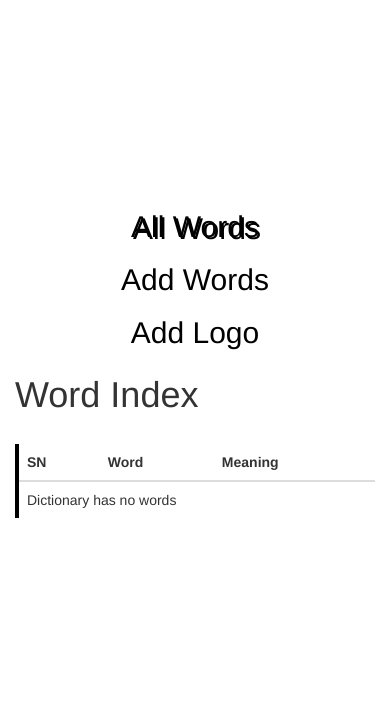
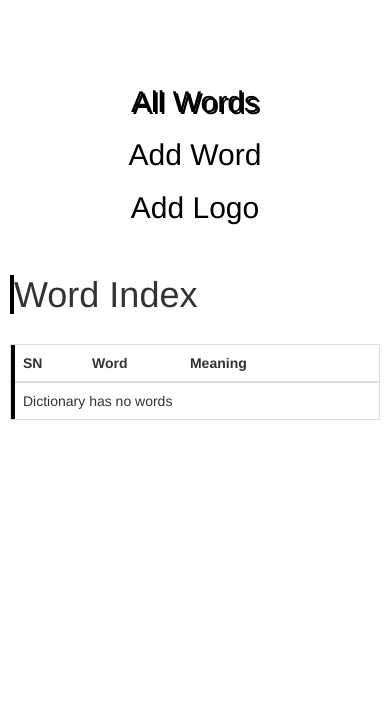
Before and after one commit to nonso-uj/dictionary, a Flask app: page /dashboard in a window 390 px wide. Shown: the part 54-759 px from the top of the page. Run offline with Flask 2, Linux system fonts and the light colour scheme; data that the repository does not hold is empty; some libraries are stand-ins or nearby versions.

Commit message:
mobile responsive additions

```diff
--- a/app.py
+++ b/app.py
@@ -10,7 +10,6 @@ from decouple import config
 app = Flask(__name__)
 app.wsgi_app = WhiteNoise(app.wsgi_app, root="static/")
 app.secret_key = config('SECRET_KEY')
-
 
 
 def get_db_connection():
@@ -154,6 +153,7 @@ def add_logo():
   return 'Success'
 
 
+# DEBUG = config('DEBUG', cast=bool)
 
 if __name__ == "__main__":
-  app.run()
+  app.run(debug = config('DEBUG', cast=bool))
--- a/requirements.txt
+++ b/requirements.txt
@@ -27,8 +27,6 @@ python-decouple==3.6
 python-dotenv==0.20.0
 pytz==2022.1
 requests==2.28.0
-s3transfer==0.6.0
-schedule==1.1.0
 six==1.16.0
 sqlparse==0.4.2
 typing_extensions==4.2.0
--- a/static/css/style.css
+++ b/static/css/style.css
@@ -27,9 +27,6 @@ body {
 /* .row{
 } */
 
-#pad{
-  padding-top: 8rem;
-}
 
 #first{
   background-color: #beb7ff;
@@ -56,10 +53,15 @@ label{
   margin: auto;
   margin-top: 15rem;
 }
+
 /* #submitWord{} */
 
 #ttl{
   margin-bottom: 3rem;
+  /* text-decoration: underline #000000 1px; */
+  border: solid;
+  border-color: #000000;
+  border-width: 0px 0px 0px 4px;
 }
 
 #move{
@@ -67,7 +69,7 @@ label{
 }
 
 #clicks{
-  padding-top: 16rem;
+  padding-top: 4rem;
   /* border: solid;
   border-color: #000000;
   border-width: 0px 4px 0px 0px; */
@@ -107,3 +109,41 @@ label{
   width: 30px;
   height: auto;
 }
+
+#home-img{
+  display: inline-block;
+}
+
+.cover{
+  margin: 2rem 1rem;
+  padding-bottom: 3rem;
+}
+
+.word-meaning{
+  white-space: normal !important;
+  /* word-wrap: break-word; */
+}
+
+#word-tbl{
+  padding-left: 0 !important;
+  padding-right: 0 !important;
+}
+
+#pad{
+  padding-top: 8rem;
+}
+
+@media (max-width: 768px){
+  #home-img{
+    display: none;
+  }
+
+  #clicks{
+    padding-top: 1.5rem;
+    padding-bottom: 1.5rem;
+  }
+
+  #pad{
+    padding-top: 2rem;
+  }
+}
--- a/templates/base.html
+++ b/templates/base.html
@@ -1,7 +1,10 @@
 <!DOCTYPE html>
 <html>
   <head>
-    <meta http-equiv="content-type" content="text/html; charset=utf-8" />
+    <!-- <meta http-equiv="content-type" content="text/html; charset=utf-8" /> -->
+    <meta charset="UTF-8">
+    <meta http-equiv="X-UA-Compatible" content="IE=edge">
+    <meta name="viewport" content="width=device-width, initial-scale=1.0">
 
     <link rel="stylesheet" href="{{ url_for('static', filename='css/bootstrap.css') }}" type="text/css"/>
 
@@ -68,8 +71,13 @@
       </div>
     </nav>
 
-    {% block content %}
-    {% endblock %}
+    <div class="cover">
+
+      {% block content %}
+      {% endblock %}
+
+    </div>
+
 
     <footer class="footer bg-dark">
       <div class="container">
--- a/templates/dashboard.html
+++ b/templates/dashboard.html
@@ -19,7 +19,7 @@ class = "active"
 
     <div id="clicks" class="col-12 col-md-4">
         <a href="#" class="side-active" id="uno"> All Words</a>
-        <a href="#" id="deux">Add Words</a>
+        <a href="#" id="deux">Add Word</a>
 
         <form action="javascript:0" id="word-form">
 
@@ -31,11 +31,14 @@ class = "active"
           <div class="form-group">
             <label for="meaning">Meaning: </label>
             <textarea name="meaning" id="meaning" class="form-control" cols="10" rows="6" placeholder="Input the meaning of the word here"></textarea>
+          </div>
 
-            <button id="submit" type="submit" class="btn btn-lg btn-primary btn-block">Submit</button>
+          <div class="form-group">
+            <button id="submit" type="submit" class="btn btn-lg btn-primary">Submit</button>
 
-            <button type="button" id="cancel" class="btn btn-lg btn-warning btn-block">Cancel</button>
+            <button type="button" id="cancel" class="btn btn-lg btn-warning">Cancel</button>
           </div>
+
 
         </form>
 
@@ -49,9 +52,9 @@ class = "active"
               <input type="file" class="form-control" name="logo" id="logo" accept="image/*" required>
             </div>
             <div class="form-group">
-              <button id="submit" type="submit" class="btn btn-lg btn-primary btn-block">Submit</button>
+              <button id="submit" type="submit" class="btn btn-lg btn-primary">Submit</button>
 
-              <button type="button" id="logo-cancel" class="btn btn-lg btn-warning btn-block">Cancel</button>
+              <button type="button" id="logo-cancel" class="btn btn-lg btn-warning">Cancel</button>
             </div>
           </form>
         </div>
@@ -60,20 +63,23 @@ class = "active"
 
 
 
-    <div class="col-12 col-md-8">
+    <div class="col-12 col-md-8" id="word-tbl">
       <h1 id="ttl">Word Index</h1>
+      <div class="table-responsive w-100">
         <table class="table" id="tbl">
           <thead>
             <th scope="col">SN</th>
             <th scope="col">Word</th>
             <th scope="col">Meaning</th>
+            <th></th>
+            <th></th>
           </thead>
           <tbody>
             {% for word in words %}
             <tr>
               <td> {{ loop.index }} </td>
               <td class="word-word">{{ word[1] }}</td>
-            <td class="word-meaning">{{ word[2] }}</td>
+              <td class="word-meaning" colspan="4">{{ word[2] }}</td>
 
               <form action="javascript:0" class="update-form">
                 <td class="edit-word">
@@ -110,6 +116,7 @@ class = "active"
           </tbody>
         </table>
       </div>
+    </div>
 
   </div>
 </div>
--- a/templates/home.html
+++ b/templates/home.html
@@ -52,7 +52,7 @@ class = "active"
 
 
 
-      <div class="col-sm-12 col-md-6">
+      <div class="col-sm-12 col-md-6" id="home-img">
         <img id="akame" src="{{ url_for('static', filename='images/dashboard.png') }}" alt="Akame!!!" class="img-responsive">
       </div>
 
```
Also changed, not shown: 1 other file. Lines whose indentation alone changed are shown as unchanged.
